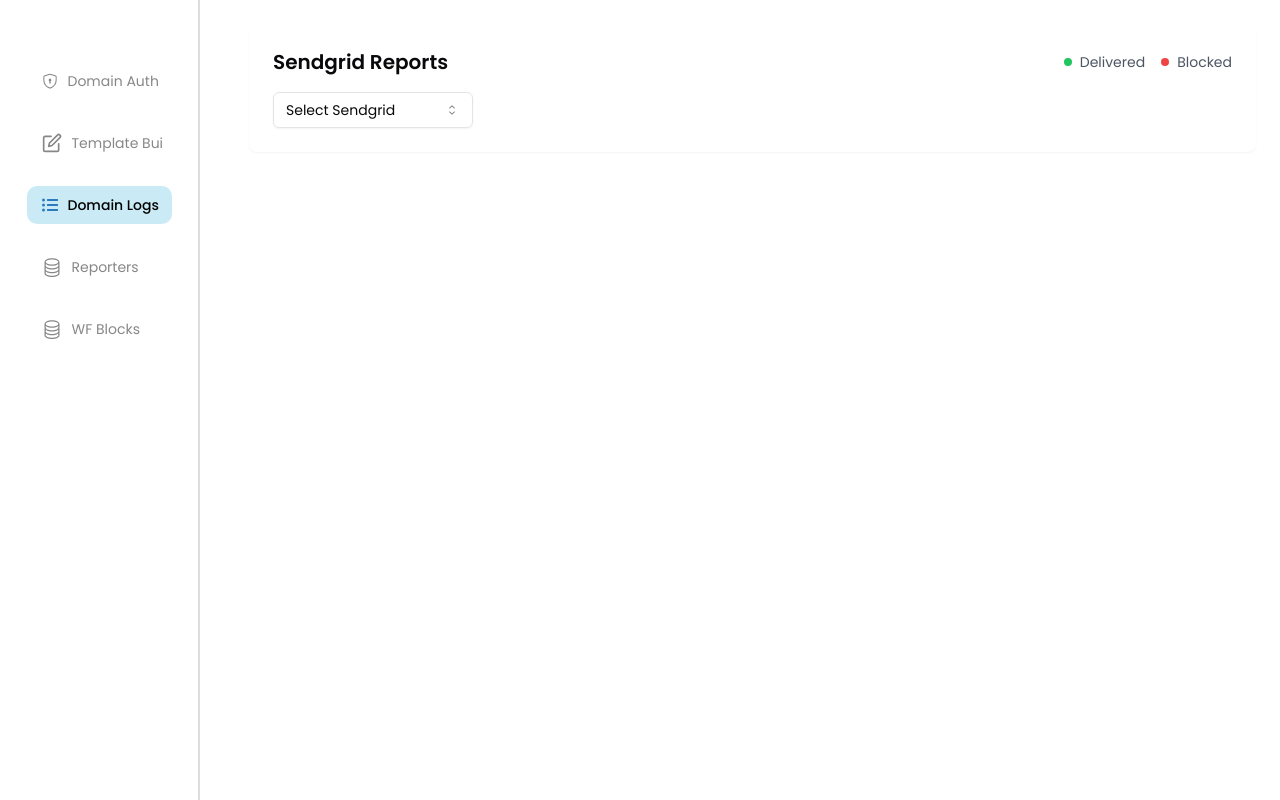
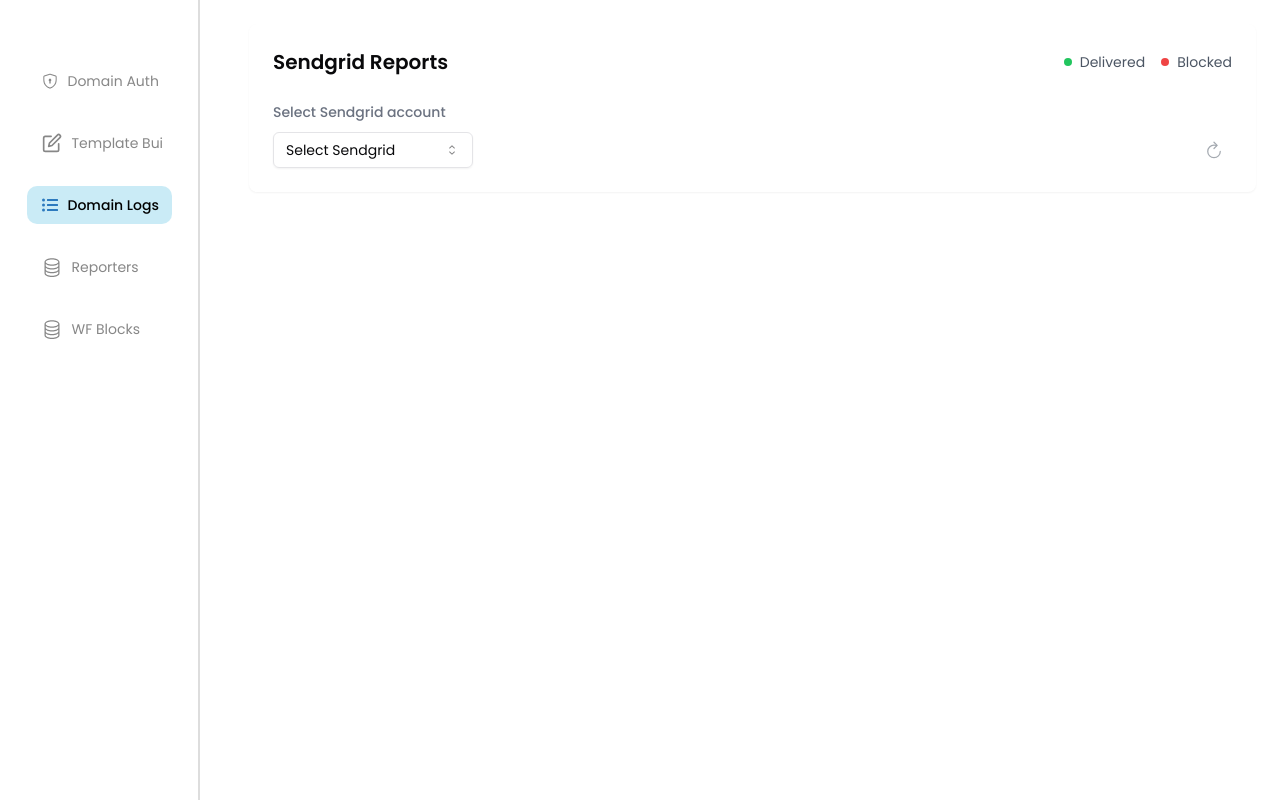
Before and after one commit to malikabdul777/sendgrid_reporting_dashboard, a React (Vite) app: page /domain-logs in a window 1280 px wide. Built offline with nearby package versions, Linux system fonts and the light colour scheme.

Commit message:
Update DomainLogs.jsx

```diff
--- a/src/pages/DomainLogs/DomainLogs.jsx
+++ b/src/pages/DomainLogs/DomainLogs.jsx
@@ -6,6 +6,7 @@
 import { ImSpinner8 } from "react-icons/im";
 import { IoAdd } from "react-icons/io5";
 import { IoRemove } from "react-icons/io5";
+import { IoRefreshOutline } from "react-icons/io5";
 import {
   BarChart,
   Bar,
@@ -40,6 +41,7 @@
   AccordionItem,
   AccordionTrigger,
 } from "@/components/ui/accordion";
+import { Label } from "@/components/ui/label";
 
 // Constants
 
@@ -63,6 +65,9 @@
 
   const handleSendgridChange = async (value) => {
     setSelectedSG(value);
+    // Clear existing data immediately when new request starts
+    setDomainsData([]);
+
     try {
       setIsFetching(true);
       const response = await axios.get(`/sg-reports/${value}`);
@@ -90,12 +95,22 @@
       }
     } catch (error) {
       console.error("Error fetching Sendgrid reports:", error);
-      toast.error("Account not found,Failed to fetch reports", {
+      toast.error("Failed to fetch Sendgrid reports", {
         position: "bottom-center",
       });
     } finally {
       setIsFetching(false);
     }
+  };
+
+  const handleRefresh = async () => {
+    if (!selectedSG) {
+      toast.error("Please select a Sendgrid account first", {
+        position: "bottom-center",
+      });
+      return;
+    }
+    await handleSendgridChange(selectedSG);
   };
 
   const barColors = {
@@ -131,7 +146,7 @@
     <div className="h-screen overflow-y-auto p-6">
       <div className="max-w-[1200px]">
         <div className="bg-white rounded-lg shadow-sm p-6">
-          <div className="space-y-4">
+          <div className="space-y-6">
             <div className="flex justify-between items-center">
               <div className="flex items-center gap-2">
                 <h3 className="text-xl font-semibold">Sendgrid Reports</h3>
@@ -151,17 +166,39 @@
               </div>
             </div>
 
+            <div className="space-y-2">
+              <Label htmlFor="sendgrid-select" className="text-gray-500">
+                Select Sendgrid account
+              </Label>
+              <div className="flex items-center justify-between">
                 <div className="w-[200px]">
-              <Select onValueChange={handleSendgridChange} value={selectedSG}>
+                  <Select
+                    onValueChange={handleSendgridChange}
+                    value={selectedSG}
+                    id="sendgrid-select"
+                  >
                     <SelectTrigger>
                       <SelectValue placeholder="Select Sendgrid" />
                     </SelectTrigger>
                     <SelectContent>
                       <SelectItem value="2">Sendgrid 2</SelectItem>
                       <SelectItem value="3">Sendgrid 3</SelectItem>
-                  <SelectItem value="4">Sendgrid 4</SelectItem>
                     </SelectContent>
                   </Select>
+                </div>
+                <button
+                  onClick={handleRefresh}
+                  disabled={isFetching || !selectedSG}
+                  className="p-2 hover:bg-gray-100 rounded-md transition-colors disabled:opacity-50 disabled:cursor-not-allowed"
+                  title="Refresh data"
+                >
+                  <IoRefreshOutline
+                    className={`w-5 h-5 text-gray-600 ${
+                      isFetching ? "animate-spin" : ""
+                    }`}
+                  />
+                </button>
+              </div>
             </div>
 
             {domainsData.length > 0 && (
```
Lines whose indentation alone changed are shown as unchanged.
